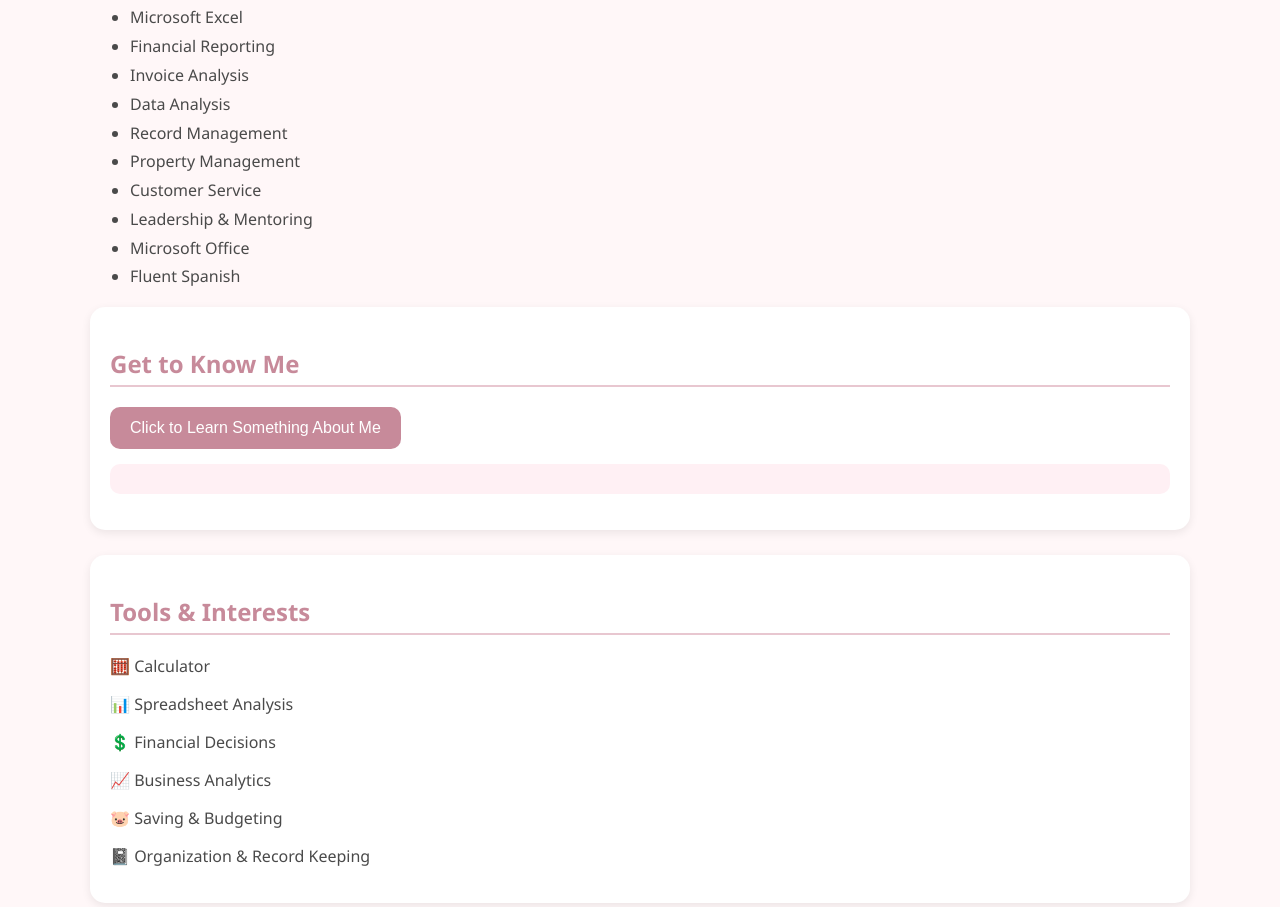
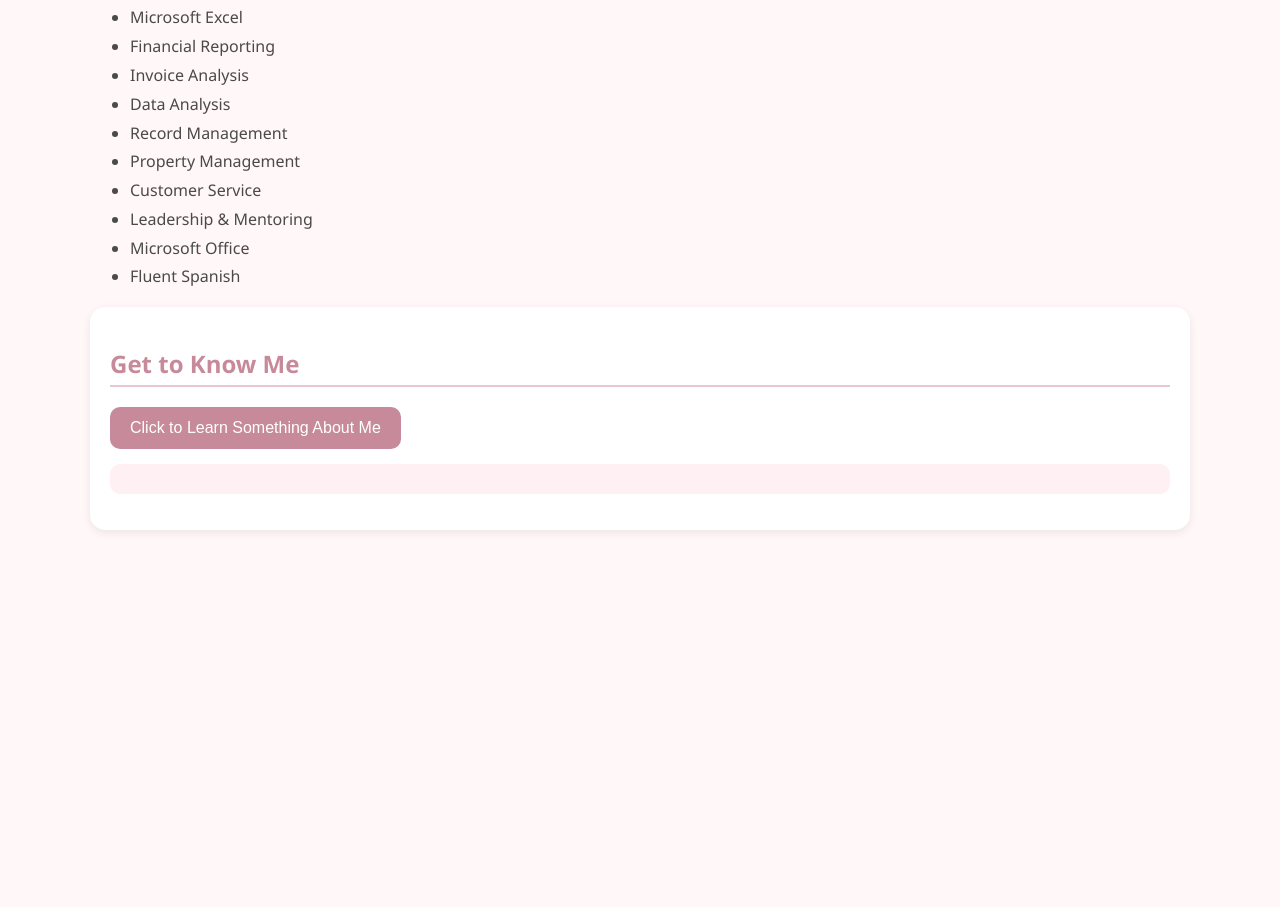
Before and after one commit to Sof-ia-Jas-mine/Sofia-s-Portfolio, a plain HTML site: page index.html in a window 1280 px wide. Shown: the part 724-1631 px from the top of the page. After the commit the page ends 1309 px from the top, so only its background shows below. Drawn offline with Linux system fonts and the light colour scheme.

Commit message:
Remove Tools & Interests section from index.html
Removed the 'Tools & Interests' section from the HTML.

```diff
--- a/index.html
+++ b/index.html
@@ -79,16 +79,6 @@
     <p id="fact"></p>
 
 </div>
-    <div class="section">
-    <h2>Tools & Interests</h2>
-
-    <p>🧮 Calculator</p>
-    <p>📊 Spreadsheet Analysis</p>
-    <p>💲 Financial Decisions</p>
-    <p>📈 Business Analytics</p>
-    <p>🐷 Saving & Budgeting</p>
-    <p>📓 Organization & Record Keeping</p>
-</div>
 
 <script src="script.js"></script>
 
```
